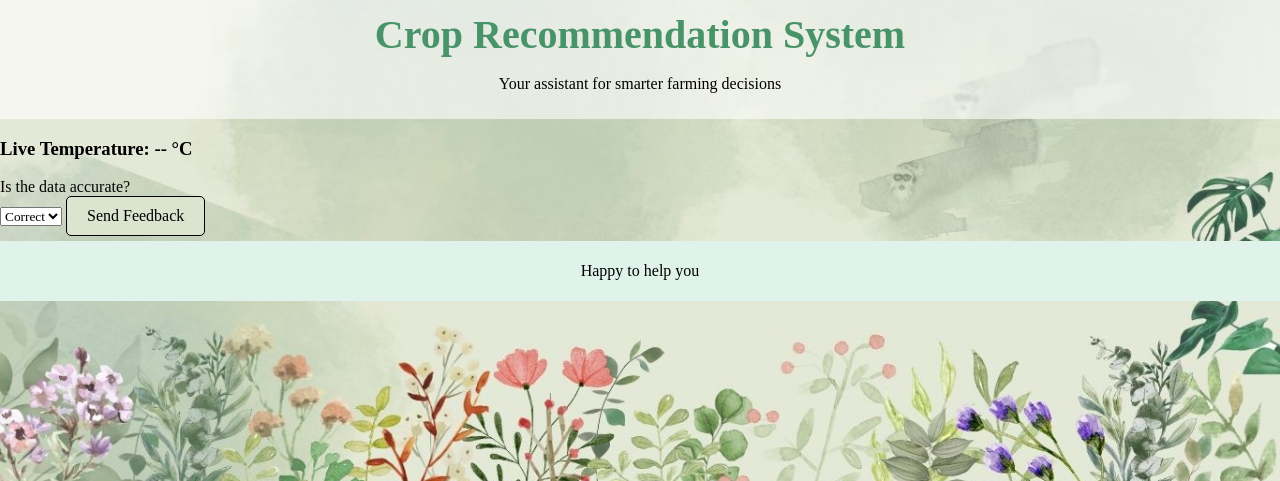
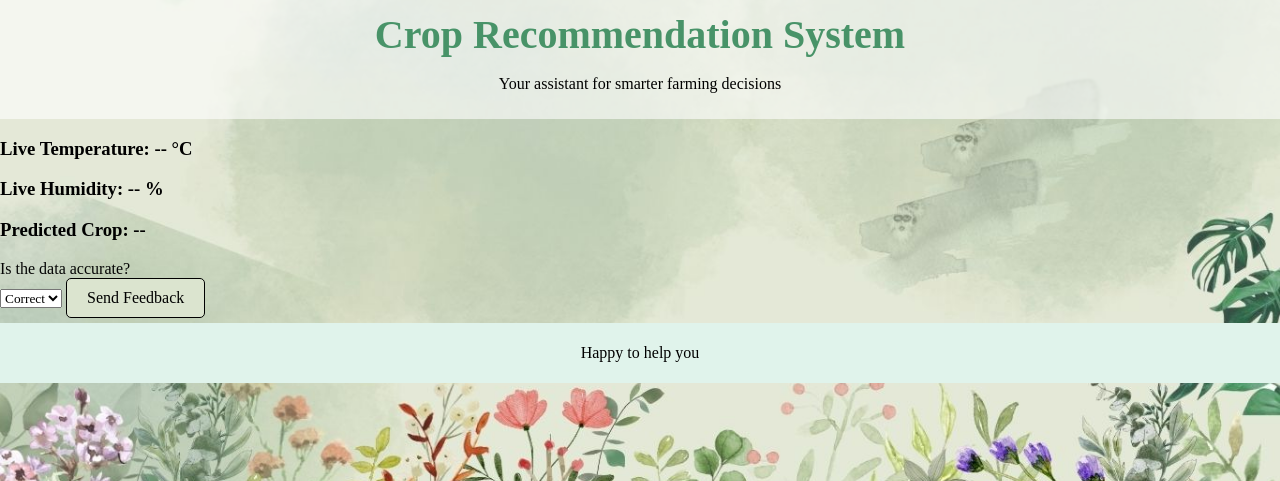
Before and after one commit to Rajeswari0/crop-prediction, a FastAPI app: template templates/index.html in a window 1280 px wide. Shown: the top 481 px of the page. Run offline with FastAPI, Linux system fonts and the light colour scheme; the template is opened without the code that fills it, so the values that code supplies are empty; parts of the project's set-up code (start-up, migrations or seed data) failed here and were passed over.

Commit message:
added live humidity sensing

```diff
--- a/templates/index.html
+++ b/templates/index.html
@@ -64,6 +64,8 @@
     -->
     <div id="live-temp-card">
        <h3>Live Temperature: <span id="live-temp">--</span> °C</h3>
+       <h3>Live Humidity: <span id="live-humidity">--</span> %</h3>
+       <h3>Predicted Crop: <span id="live-crop">--</span></h3>
        <form onsubmit="sendFeedback(event)">
           <label for="feedback">Is the data accurate?</label>
           <select id="feedback">
```
